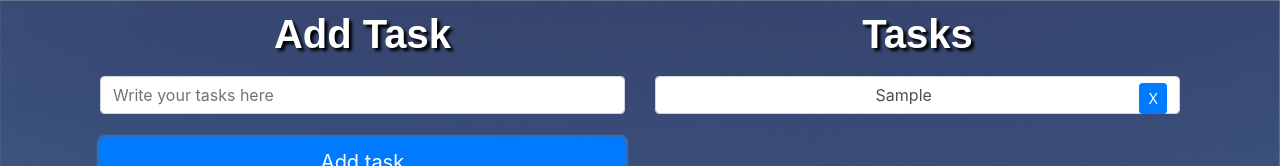
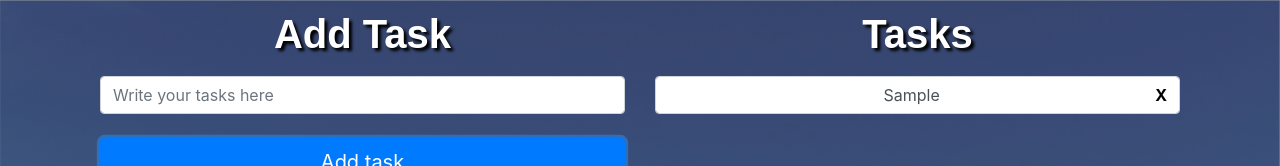
Before and after one commit to PatrickGTR/tasks, a plain HTML site: page index.html in a window 1280 px wide. Both pictures are taken after typing "Sample" into the empty fields and a click on the button "Add task". Shown: the top 166 px of the page. Drawn offline with nearby package versions, Linux system fonts and the light colour scheme.

Commit message:
added delete button styling to css instead

```diff
--- a/style.css
+++ b/style.css
@@ -27,3 +27,10 @@ body
     font-weight: bold;
 
 }
+
+.btn-delete {
+    border: none;
+    background-color: transparent;
+    float: right;
+    font-weight: bolder;
+}
--- a/task.js
+++ b/task.js
@@ -12,7 +12,7 @@ $(document).on("click", "#btnadd", function() {
     // clear input field
     $("#todoInput").val("");
 
-    $(`<li>${input}<button style="float: right;" class="btn btn-primary btn-sm" id="btndelete">X</button></li>`)
+    $(`<li>${input}<button class="btn-delete" id="btndelete">X</button></li>`)
         .attr({
             "style": "margin-bottom: 10px;",
             "class": "form-control"
```
